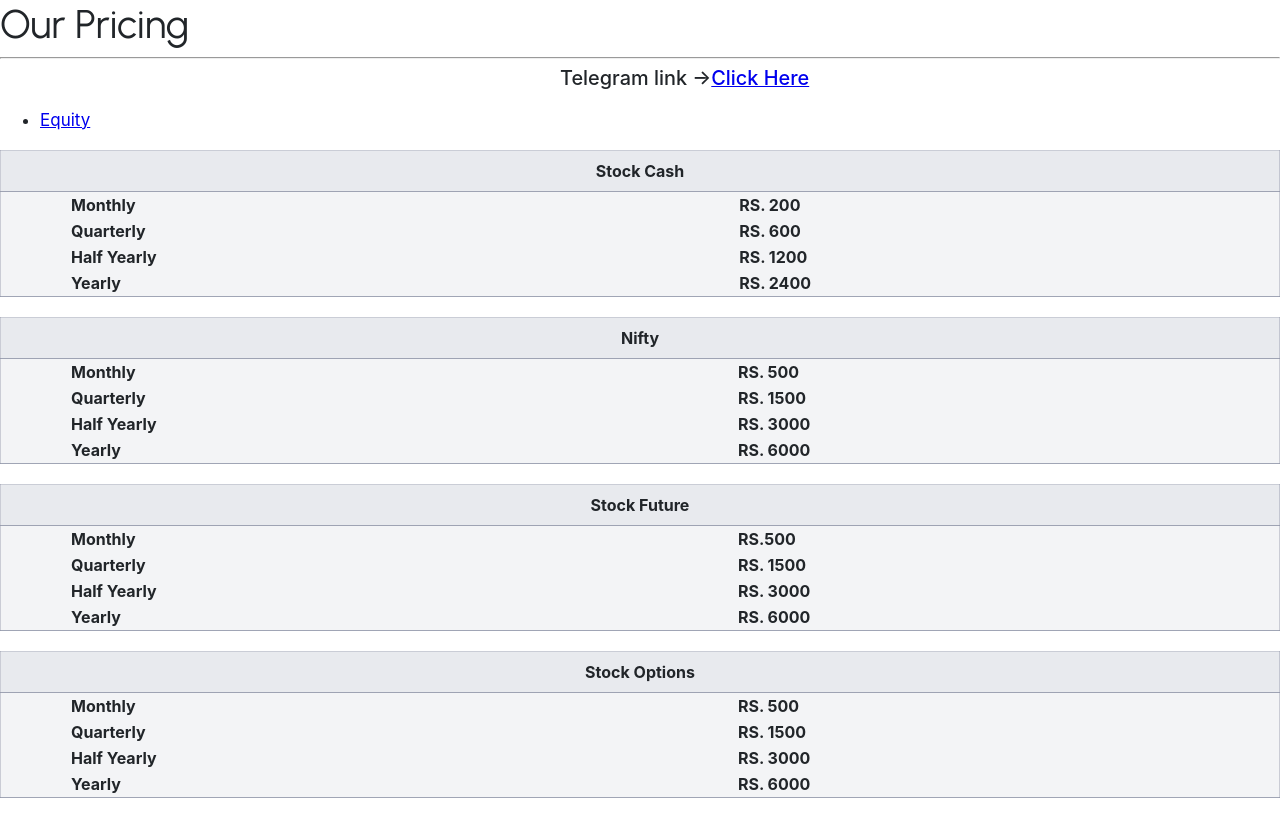
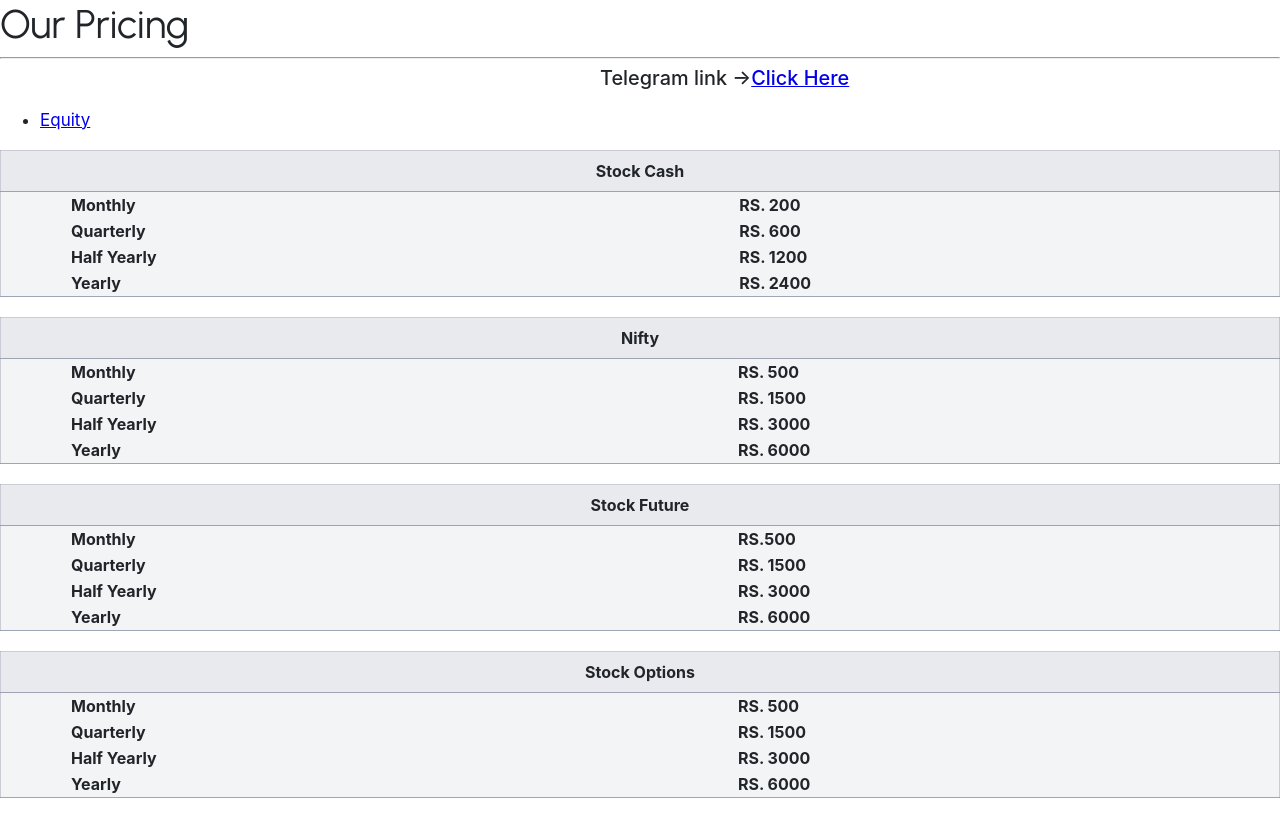
Before and after one commit to sudhan1256/stocktips, a plain HTML site: page pricing.html in a window 1280 px wide. Drawn offline with Linux system fonts and the light colour scheme.

Commit message:
Update pricing.css

```diff
--- a/pricing.css
+++ b/pricing.css
@@ -127,5 +127,5 @@ th{
     border: 2px solid black;
 }
 .link{
-    margin-left: 560px;
+    margin-left: 600px;
 }
```
